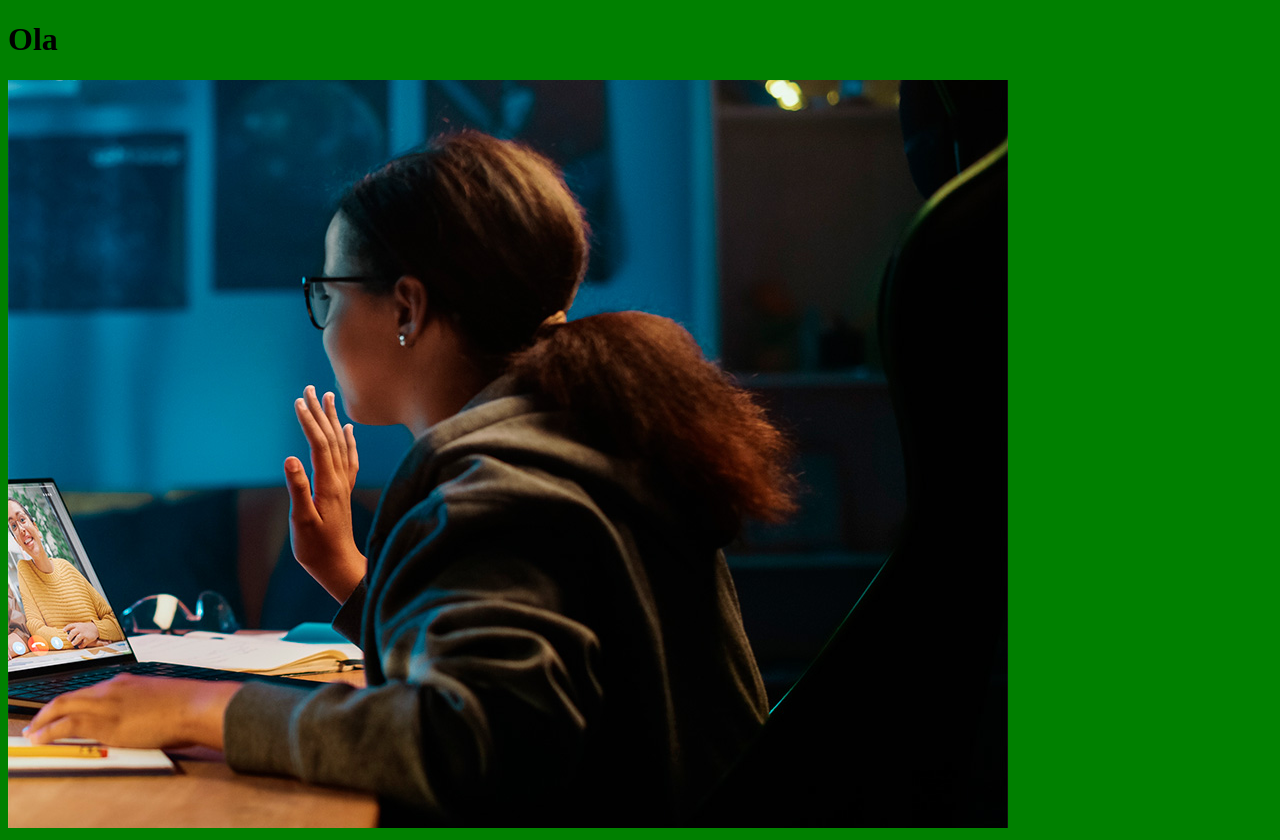
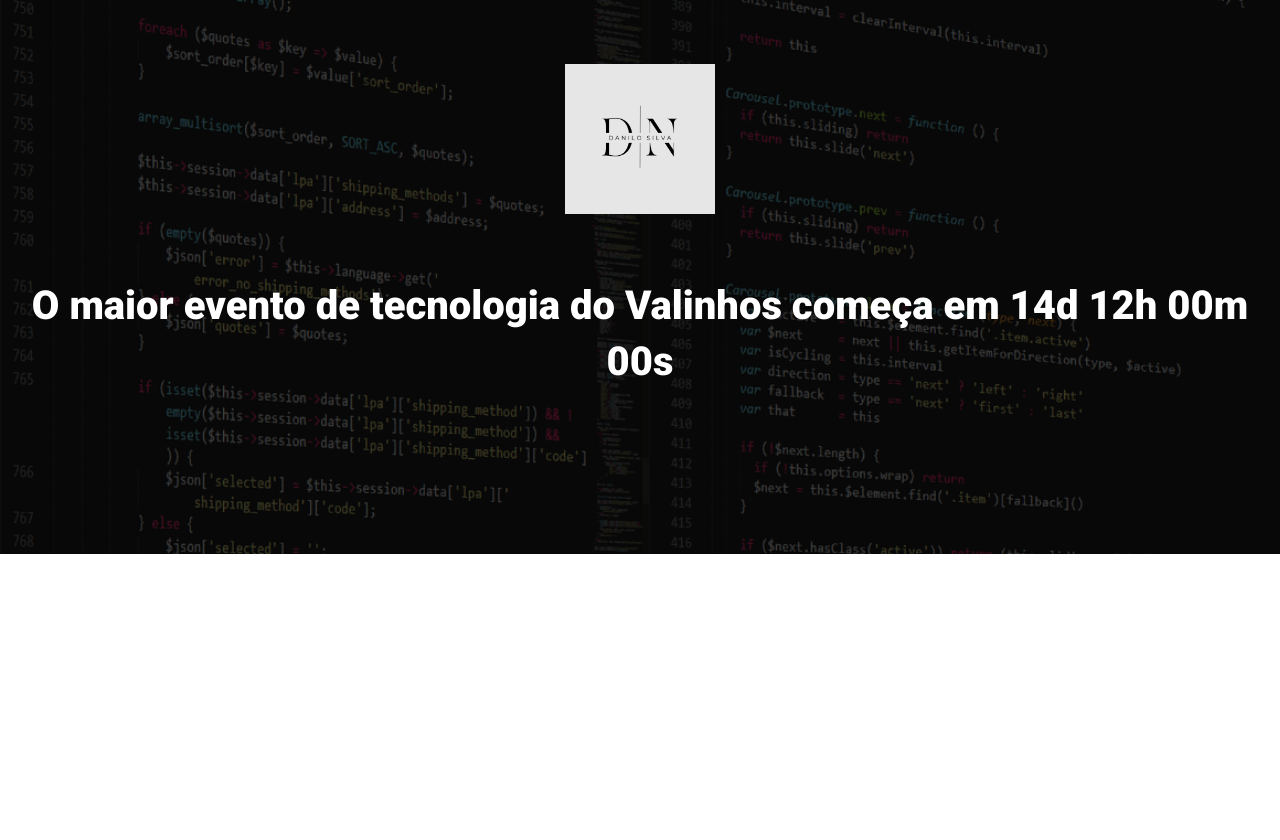
Before and after one commit to Danilomma/Daniloeventos, a website built with Parcel: page src/index.html in a window 1280 px wide. After the commit the page ends 800 px from the top, so only its background shows below. Built offline with nearby package versions, Linux system fonts and the light colour scheme.

Commit message:
criando hero

```diff
--- a/src/index.html
+++ b/src/index.html
@@ -1,14 +1,23 @@
 <!DOCTYPE html>
-<html lang="en">
+<html lang="pt-br">
 <head>
     <meta charset="UTF-8">
     <meta name="viewport" content="width=device-width, initial-scale=1.0">
-    <title>Document</title>
+    <title>Eventos Danilo</title>
+    <link rel="preconnect" href="https://fonts.googleapis.com">
+    <link rel="preconnect" href="https://fonts.gstatic.com" crossorigin>
+    <link href="https://fonts.googleapis.com/css2?family=Lobster&family=Roboto:wght@400;700;900&display=swap" rel="stylesheet">
     <link rel="stylesheet" href="styles/main.scss">
 </head>
 <body>
-    <h1>Ola</h1>
-    <img src="./images/backend.png" alt="">
+    <header class="hero">
+        <div class="container">
+            <img class="hero__logo" src="./images/Danilo.png" alt="Danilo">
+        </div>
+        <p class="hero__text">
+            O maior evento de tecnologia do Valinhos começa em 14d 12h 00m 00s
+        </p>
+    </header>
     <script src="scripts/main.js"></script>
 </body>
 </html>
--- /dev/null
+++ b/src/styles/_hero.scss
@@ -0,0 +1,52 @@
+.hero {
+    padding-top: 64px;
+    padding-bottom: 100px;
+    background-image: url(../images/fundo.png);
+    background-repeat: no-repeat;
+    background-size: cover;
+    position: relative;
+
+    .container {
+        position: relative;
+    }
+
+    &::before {
+        position: absolute;
+        top: 0;
+        left: 0;
+        width: 100%;
+        height: 100%;
+        background-color: #000;
+        content: '';
+        opacity: .7;
+    }
+
+    &__text {
+        margin-top: 64px;
+        margin-bottom: 64px;
+        font-size: 40px;
+        line-height: 56px;
+        font-weight: 800;
+        text-align: center;
+        position: relative;
+    }
+
+    &__logo {
+        margin: 0 auto;
+        height: 150px;
+        display: block;
+    }
+
+    @media (max-width: 640px) {
+        padding: 40px 0;
+        &__logo {
+            height: 40px;
+        }
+
+        &__text {
+            font-size: 22px;
+            line-height: 24px;
+            margin: 24px 0;
+        }
+    }
+}
--- a/src/styles/main.scss
+++ b/src/styles/main.scss
@@ -1,3 +1,25 @@
-body {
-    background-color: green;
+@use 'hero';
+
+
+
+* {
+    margin: 0;
+    padding: 0;
+    box-sizing: border-box;
+    font-family: Roboto, sans-serif;
+    color: #fff;
 }
+
+.container {
+    max-width: 960px;
+    width: 100%;
+    margin: 0 auto;
+
+    @media (max-width: 640px) {
+        max-width: 80%;
+    }
+
+    @media (max-width: 1024px) {
+        max-width: 90%;
+    }
+}
```
